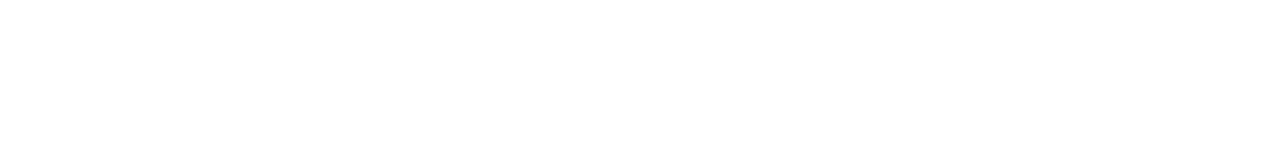
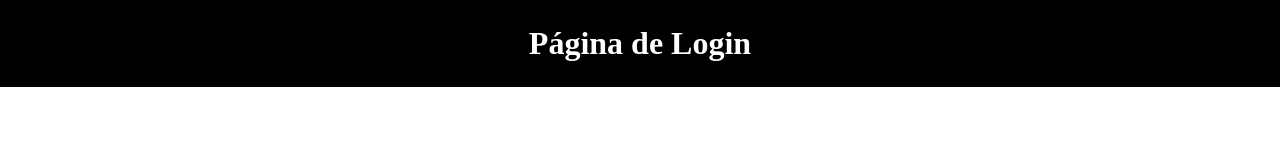
Before and after one commit to berlimjr/login-page-bl, a plain HTML site: page index.html in a window 1280 px wide. Drawn offline with Linux system fonts and the light colour scheme.

Commit message:
Criação do header no index

```diff
--- a/assents/css/style.css
+++ b/assents/css/style.css
@@ -0,0 +1,11 @@
+* {
+    margin: 0;
+    padding: 0;
+    box-sizing: border-box;
+}
+.header {
+    background-color: black;
+    color: white;
+    padding: 25px ;
+    text-align: center;
+}
--- a/index.html
+++ b/index.html
@@ -8,7 +8,9 @@
     <title>Pagina de Login</title>
 </head>
 <body>
-    <header></header>
+    <header class="header">
+        <h1 class="title-header">Página de Login</h1>
+    </header>
     <section></section>
     <footer></footer>
 </body>
```
